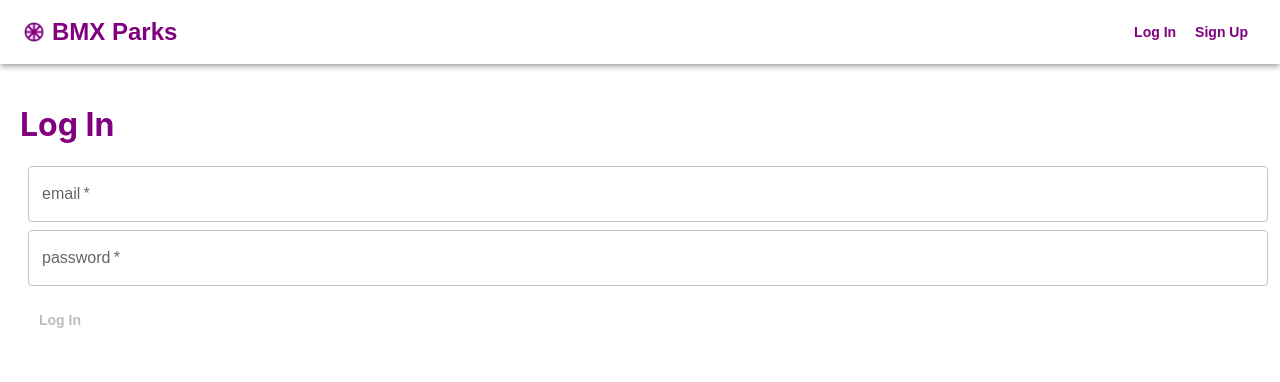
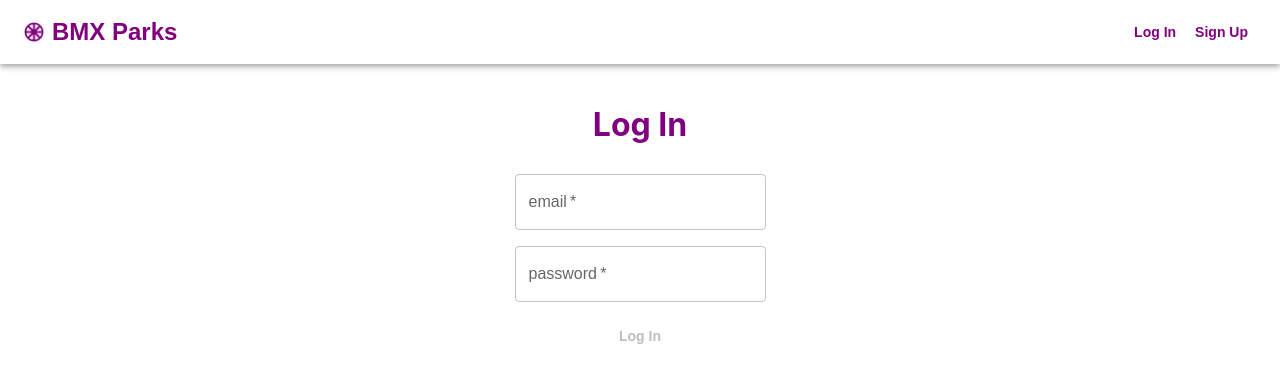
Before and after one commit to forrestmorrison/bmxparks-app, a React (Create React App) app: page /login in a window 1280 px wide. Shown: the top 382 px of the page. Built offline with nearby package versions, Linux system fonts and the light colour scheme.

Commit message:
cleaned up Login & home CSS

```diff
--- a/src/App.js
+++ b/src/App.js
@@ -2,7 +2,6 @@ import { Routes, Route } from "react-router-dom"
 import Login from './auth/Login';
 import Signup from "./auth/Signup";
 import NavBar from "./components/NavBar";
-import About from "./pages/About";
 import Home from "./pages/Home";
 import ParkPage from "./pages/ParkPage";
 import { createTheme } from '@mui/material/styles'
@@ -39,7 +38,6 @@ function App() {
             <main>
               <Routes>
                 <Route exact path="/" element={<Home />} />
-                <Route path="/about" element={<About />} />
                 <Route path="/signup" element={<Signup />} />
                 <Route path="/login" element={<Login />} />
                 <Route path="/parks" element={<><ParkList /></>} />
--- a/src/auth/Login.js
+++ b/src/auth/Login.js
@@ -2,7 +2,7 @@ import React, { useState } from 'react'
 import { useDispatch } from 'react-redux'
 import { useNavigate } from 'react-router-dom';
 import { loginUser } from '../features/users/authSlice'
-import { Button, TextField } from '@mui/material';
+import { Box, Button, TextField } from '@mui/material';
 
 const Login = () => {
     const dispatch  = useDispatch();
@@ -32,9 +32,22 @@ const Login = () => {
     }
 
     return (
-        <div>
+        <>
+            <Box
+                sx={{
+                    width: {
+                        xs: 350,
+                        sm: 500,
+                    },
+                    display: "flex",
+                    flexDirection: "column",
+                    alignItems: "center",
+                    justifyContent: "center",
+                    flexGrow: 1
+                }}
+            >
                 <h1>Log In</h1>
-            <form>
+                <form noValidate autoComplete='off' className='form'>
                     <TextField
                         onChange={handleEmailChange}
                         value={email}
@@ -73,7 +86,8 @@ const Login = () => {
                         Log In
                     </Button>
                 </form>
-        </div>
+            </Box>
+        </>
     )
 }
 
--- a/src/auth/Signup.js
+++ b/src/auth/Signup.js
@@ -52,7 +52,7 @@ const Signup = () => {
           flexGrow: 1
         }}
       >
-        <form noValidate autoComplete="off" className='form' onSubmit={onSignUp}>
+        <form noValidate autoComplete="off" className="form" onSubmit={onSignUp}>
           <h1>Sign Up</h1>
           <TextField
             onChange={handleEmailChange}
@@ -63,7 +63,7 @@ const Signup = () => {
             required
             sx={{
               margin: 1,
-              display: 'block'
+              display: "block"
             }}
             variant="outlined"
           />
--- a/src/index.css
+++ b/src/index.css
@@ -16,6 +16,8 @@ main {
   padding: 20px;
   display: flex;
   flex-direction: column;
+  align-items: center;
+  justify-content: center;
 }
 
 h1 {
@@ -27,13 +29,16 @@ h2 {
 }
 
 .form-container {
-  width: 500px;
+  display: flex;
+  flex-direction: column;
+  align-items: center;
+  justify-content: center;
 }
 
 .form {
   display: flex;
+  flex-direction: column;
   align-items: center;
-  flex-direction: column;
   justify-content: center;
 }
 
```
Lines whose indentation alone changed are shown as unchanged.
